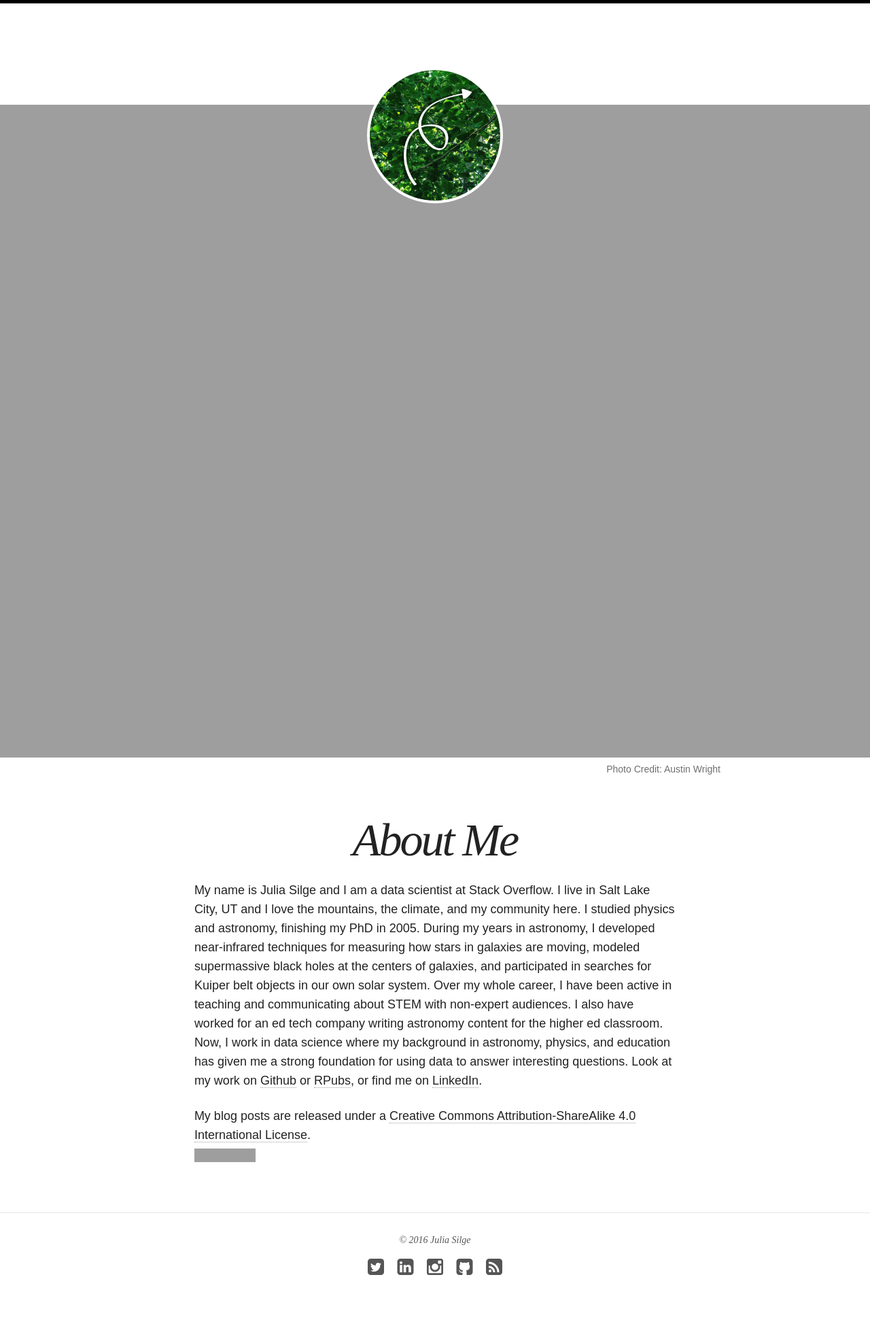
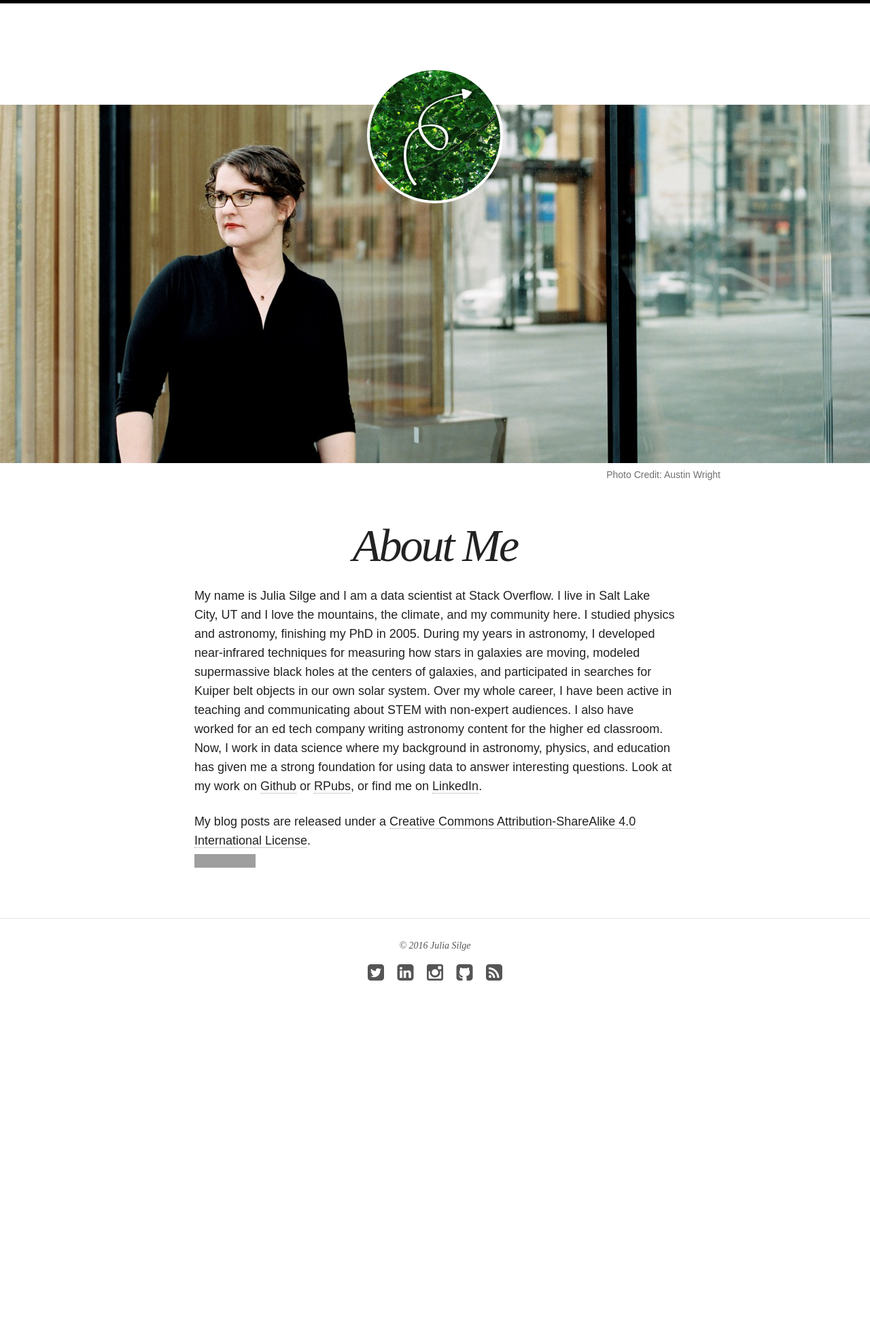
Before and after one commit to juliasilge/old_bloggy_blog, a Jekyll site: the page built from about/index.md, in a window 1280 px wide. Shown: the whole page at 68% size. Built offline with Jekyll 4.4.1, drawn with Linux system fonts in a browser that asks for light colours; nearby versions of some CDN libraries; after the commit the page ends 1542 px from its top, so only the background shows below that; grey boxes are pictures that could not be loaded.

Commit message:
Fix name of image file

```diff
--- a/about/index.md
+++ b/about/index.md
@@ -2,7 +2,7 @@
 layout: page
 title: About Me
 image:
-  feature: portraitwide.jpg
+  feature: portrait_wide.jpg
   credit: Austin Wright
   creditlink: http://www.jaustinwright.com/
 ---
```
